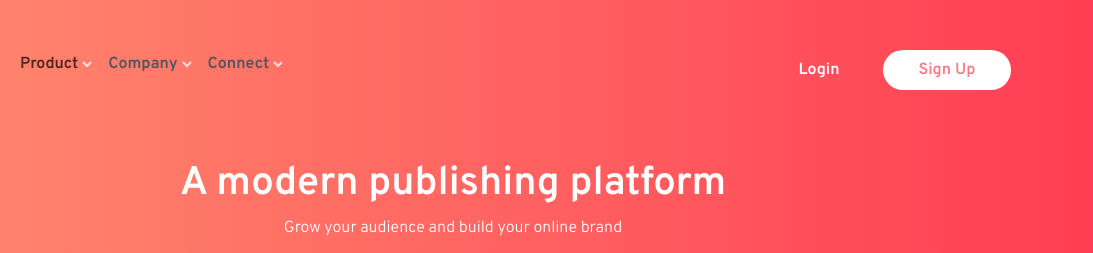
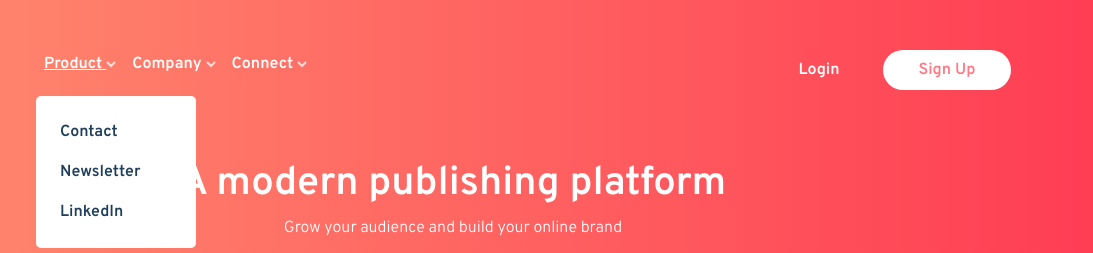
Before and after one commit to azaespa/blogr-landing-page, a plain HTML site: page index.html in a window 1280 px wide. Both pictures are taken after a click on the button "Product". Shown: the top 253 px of the page, 187-1280 px from the left. Drawn offline with nearby package versions, Linux system fonts and the light colour scheme.

Commit message:
cleaning code

```diff
--- a/index.html
+++ b/index.html
@@ -23,16 +23,41 @@
           <svg id="close" width="26" height="26" xmlns="http://www.w3.org/2000/svg"><path d="M23.607.98l1.414 1.413L14.414 13l10.607 10.607-1.414 1.414L13 14.414 2.393 25.021.98 23.607 11.586 13 .98 2.393 2.393.98 13 11.586 23.607.98z" fill="#FFF" fill-rule="evenodd"/></svg>
       </button>
       <div class="collapse navbar-collapse" id="navmenu">
-        <div class="p-4 p-lg-0">
+        <div class="p-4 p-lg-0 px-lg-4">
           <div class="navbar-nav text-center">
             <div class="position-relative nav-item">
               <a class="nav-link main" role="button" data-bs-toggle="collapse" href="#product">Product </a>
+              <div class="collapse nav-links" id="product">
+                <div class="navbar-nav text-center">
+                  <div class="container p-3">
+                    <div class="nav-item">
+                      <a href="" class="nav-link secondary">Contact</a></div>
+                    <div class="nav-item">
+                      <a href="" class="nav-link secondary">Newsletter</a></div>
+                    <div class="nav-item">
+                      <a href="" class="nav-link secondary">LinkedIn</a></div>
+                  </div>
+              </div>
+            </div>
+          </div>
+
+          <div class="position-relative nav-item">
+            <a class="nav-link main" role="button" data-bs-toggle="collapse" href="#company" aria-expanded="false">Company </a>
+            <div class="collapse nav-links" id="company">
+              <div class="navbar-nav text-center">
+                <div class="container p-3">
+                  <div class="nav-item">
+                    <a href="" class="nav-link secondary">Contact</a></div>
+                  <div class="nav-item">
+                    <a href="" class="nav-link secondary">Newsletter</a></div>
+                  <div class="nav-item">
+                    <a href="" class="nav-link secondary">LinkedIn</a></div>
+                </div>
+            </div>
+          </div>
         </div>
         <div class="position-relative nav-item">
-              <a class="nav-link main" role="button" data-bs-toggle="collapse" href="#company">Company </a>
-            </div>
-            <div class="position-relative nav-item" id="connectNav">
-              <a class="nav-link main" role="button" data-bs-toggle="collapse" href="#connect" id="connectBtn" collapsed="false">Connect </a>
+          <a class="nav-link main" role="button" data-bs-toggle="collapse" href="#connect" aria-expanded="false">Connect </a>
           <div class="collapse nav-links" id="connect">
             <div class="navbar-nav text-center">
               <div class="container p-3">
--- a/script.js
+++ b/script.js
@@ -1,10 +1,6 @@
 const navbarToggler = document.querySelector(".navbar-toggler"),
     hamburgerIcon = navbarToggler.querySelector("#hamburger"),
     closeIcon = navbarToggler.querySelector("#close");
-
-const connectNav = document.getElementById("connectNav"),
-    connectBtn = connectNav.querySelector("#connectBtn"),
-    connectCollapse = connectNav.querySelector("#connect");
 
 function init(){
     navbarToggler.addEventListener("click", toggleNav);
--- a/style.css
+++ b/style.css
@@ -54,7 +54,7 @@ body {
     box-shadow: 0 19px 38px rgba(0,0,0,0.30);
 }
 
-.nav-link {
+.nav-link.main {
     margin-bottom: 0.75rem;
 }
 
@@ -62,11 +62,11 @@ body {
     box-shadow: none;
 }
 
-.nav-link::after {
+.nav-link.main::after {
     content: url(images/icon-arrow-dark.svg);
 }
 
-.nav-link[aria-expanded="true"]{
+.navbar-light .navbar-nav .nav-link[aria-expanded="true"]{
     color: var(--very-dark-blue-75);
 }
 
@@ -75,7 +75,15 @@ body {
     font-size: var(--fs-default);
     font-weight: var(--fw-bold-set-one);
     text-decoration: none;
-    color: var(--very-grayish-blue);
+    color: var(--very-dark-blue);
+}
+
+.navbar-light .navbar-nav .nav-link:hover {
+    color: var(--very-dark-blue-75);
+}
+
+.navbar-light .navbar-nav .nav-link.secondary {
+    color: var(--very-dark-blue-75);
 }
 
 
@@ -151,18 +159,26 @@ body {
         box-shadow: none;
     }
 
-    .nav-link {
+    .navbar-light .navbar-nav .nav-link.main {
         color: var(--white);
     }
 
-    .nav-link::after {
+    .nav-link.main::after {
         content: url(images/icon-arrow-light.svg)
     }
 
-    .nav-link:hover,
-    .nav-link[aria-expanded="true"]{
+    .navbar-light .navbar-nav .nav-link.main:hover,
+    .navbar-light .navbar-nav .nav-link.main[aria-expanded="true"]{
         text-decoration: underline;
         color: var(--white);
+    }
+
+    .navbar-light .navbar-nav .nav-link.secondary {
+        color: var(--very-dark-blue);
+    }
+
+    .navbar-light .navbar-nav .nav-link.secondary:hover {
+        color: var(--very-dark-black-blue);
     }
 
     .nav-links {
```
Also changed, not shown: POINTERS.md (+9 -4 lines). Lines whose indentation alone changed are shown as unchanged.
